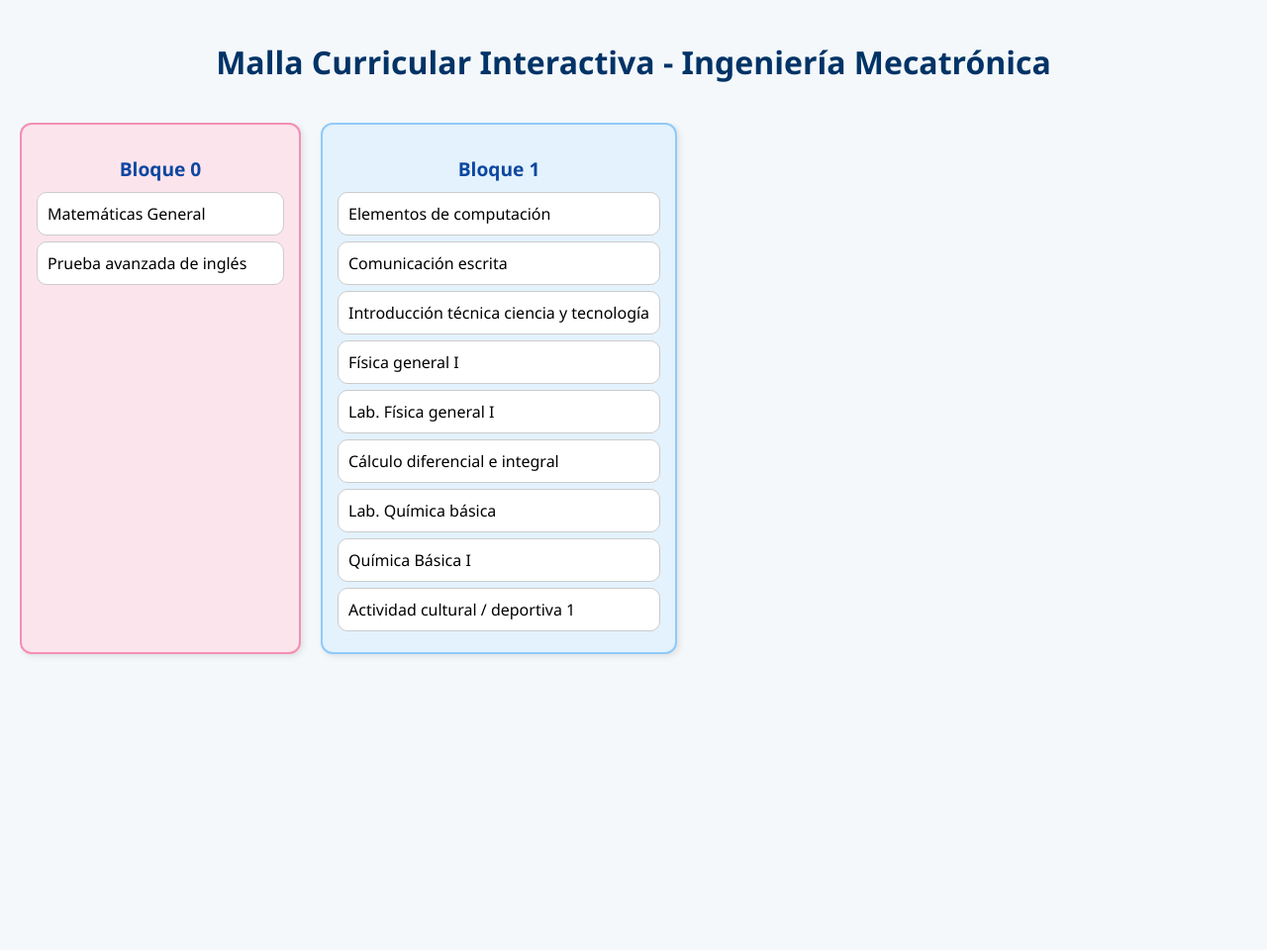
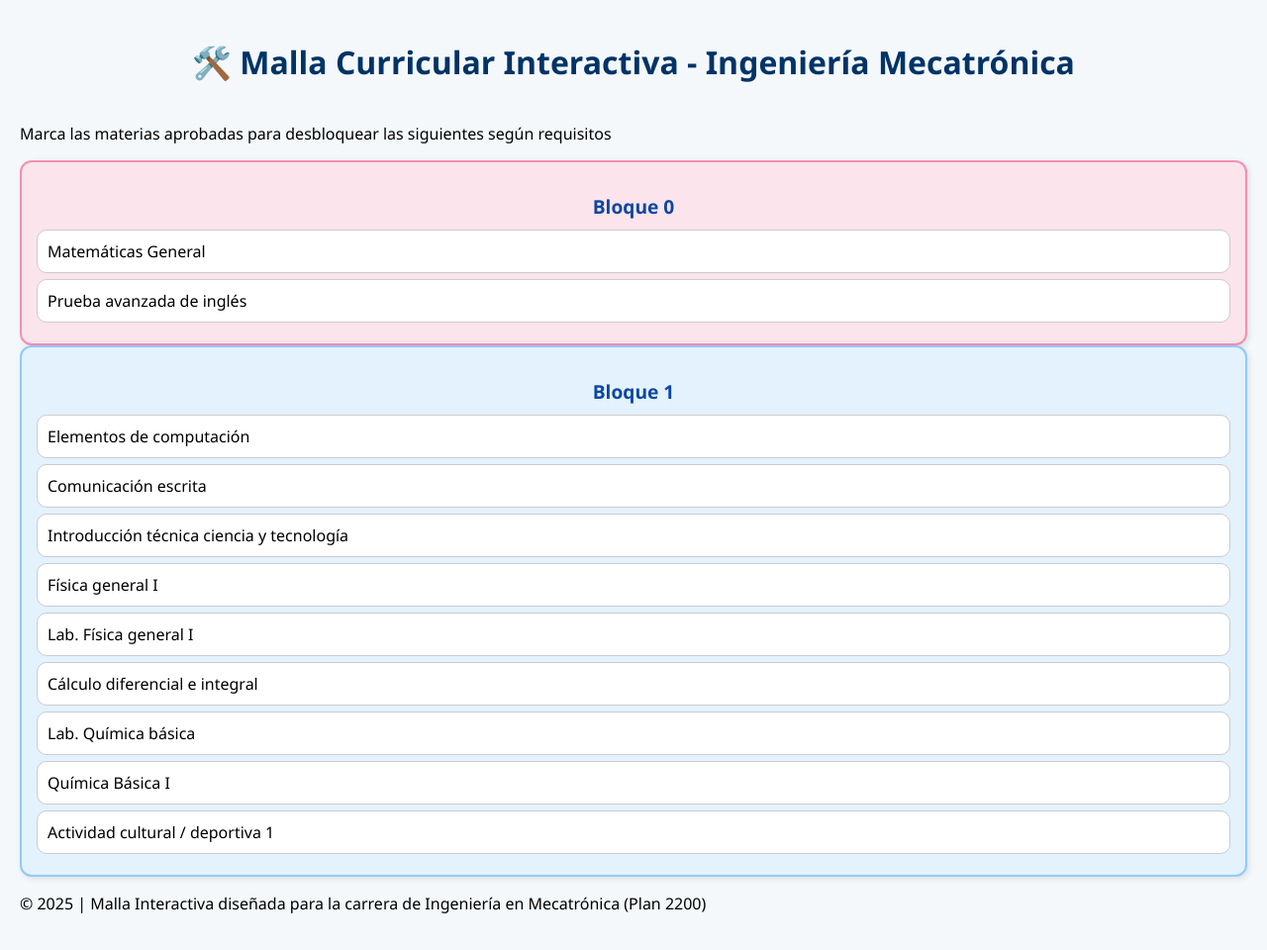
Before and after one commit to stteeph/Mecatronica-TEC, a plain HTML site: page index.html in a window 1280 px wide. Shown: the whole page at 99% size. Before the commit the page ends 800 px from the top, so only its background shows below. Drawn offline with Linux system fonts and the light colour scheme.

Commit message:
Update index.html

```diff
--- a/index.html
+++ b/index.html
@@ -1,14 +1,23 @@
 <!DOCTYPE html>
 <html lang="es">
 <head>
-  <meta charset="UTF-8">
-  <meta name="viewport" content="width=device-width, initial-scale=1.0">
+  <meta charset="UTF-8" />
+  <meta name="viewport" content="width=device-width, initial-scale=1.0"/>
   <title>Malla Interactiva - Ingeniería Mecatrónica</title>
-  <link rel="stylesheet" href="style.css">
+  <link rel="stylesheet" href="style.css" />
 </head>
 <body>
-  <h1>Malla Curricular Interactiva - Ingeniería Mecatrónica</h1>
-  <div class="grid" id="malla"></div>
+  <header>
+    <h1>🛠️ Malla Curricular Interactiva - Ingeniería Mecatrónica</h1>
+    <p>Marca las materias aprobadas para desbloquear las siguientes según requisitos</p>
+  </header>
+
+  <main id="malla"></main>
+
+  <footer>
+    <p>© 2025 | Malla Interactiva diseñada para la carrera de Ingeniería en Mecatrónica (Plan 2200)</p>
+  </footer>
+
   <script src="script.js"></script>
 </body>
 </html>
```
